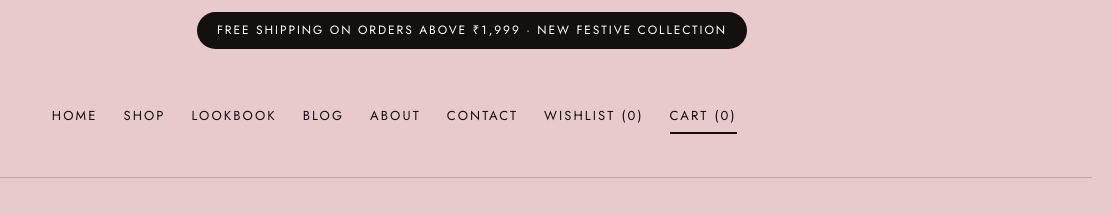
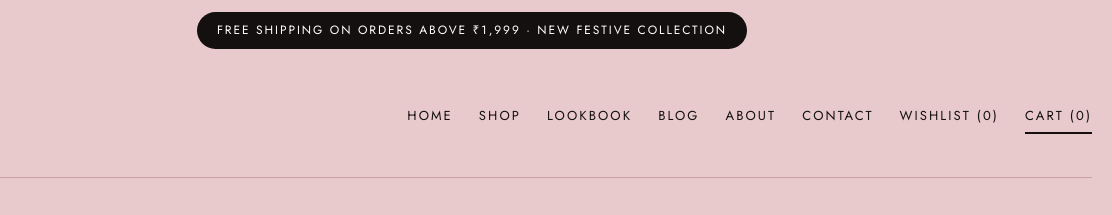
Before and after one commit to rakshitharakshitha02495-code/velora-multipage, a plain HTML site: page cart.html in a window 1280 px wide. Shown: the top 215 px of the page, 168-1280 px from the left. Drawn offline with nearby package versions, Linux system fonts and the light colour scheme.

Commit message:
Update cart.html

```diff
--- a/cart.html
+++ b/cart.html
@@ -148,7 +148,7 @@ form { display: grid; grid-template-columns: repeat(2, minmax(0, 1fr)); gap: 18p
 .clr { font: 500 13px/1 var(--font-body); letter-spacing: .14em; text-transform: uppercase; background: none; border: 2px solid var(--line); color: var(--ink); border-radius: 999px; padding: 16px 24px; cursor: pointer; }
 .clr:hover { border-color: var(--ink); }
 @media (max-width: 560px) { .citem { grid-template-columns: 72px 1fr; } .citem img, .noimg { width: 72px; height: 92px; } .cside { grid-column: 1 / -1; grid-template-columns: 1fr auto; justify-items: start; align-items: center; text-align: left; } }
-.site { justify-content: flex-start; gap: 12px 56px; }
+.site { justify-content: space-between; gap: 12px 28px; }
 </style>
 </head>
 <body>
```
